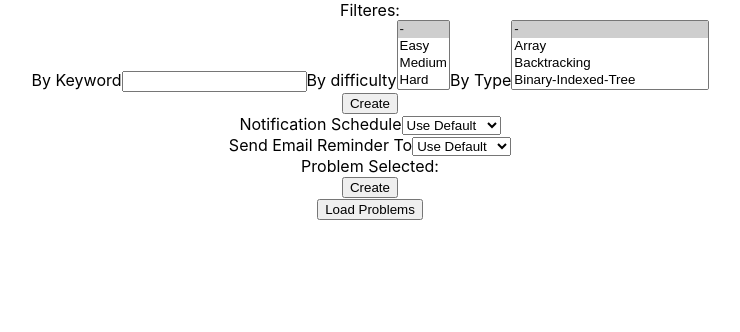
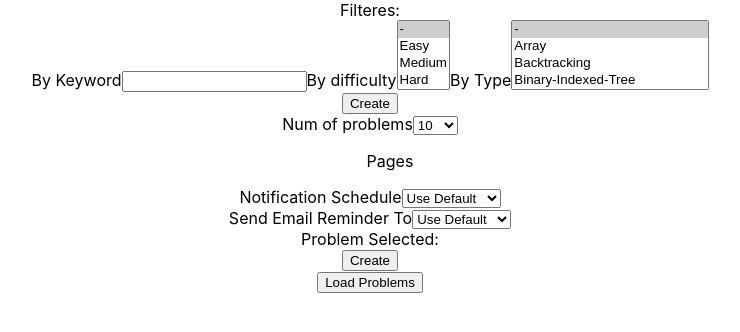
Before and after one commit to karin6543/TEMP, a React (Create React App) app: page / in a window 1280 px wide. Shown: the top 332 px of the page, without its empty margins (270-1010 px from the left). Built offline with nearby package versions, Linux system fonts and the light colour scheme.

Commit message:
pagination added

```diff
--- /dev/null
+++ b/src/Pagination.js
@@ -0,0 +1,31 @@
+import React from 'react'
+
+const Pagination = ({probPerpage, totalNum, paginate}) => {
+
+    const probNumbers = [];
+    console.log('in paginate', probPerpage, totalNum, paginate)
+    for (let i = 1; i <= Math.ceil(totalNum / probPerpage); i++){
+        probNumbers.push(i)
+    }
+    return (
+
+        <div >
+
+       <nav className>
+            <ul>
+            Pages
+            {probNumbers.map(number => (
+                <span key={number}>
+                    <button onClick={() => paginate(number)}>
+                        {number}
+                    </button>
+                </span>
+            ))}
+            </ul>
+
+       </nav>
+        </div>
+    )
+}
+
+export default Pagination;
--- a/src/Problems.js
+++ b/src/Problems.js
@@ -2,6 +2,7 @@ import axios from 'axios'
 import React, { Component, useRef, useState, useEffect } from 'react'
 import Problem from './Problem'
 import UserSchedule from './UserSchedule'
+import Pagination from './Pagination'
 
 function Problems() {
 
@@ -13,13 +14,14 @@ function Problems() {
     const [keywordFilter, setKeywordFilter] = useState([])
     const [diffFilter, setdiffFilter] = useState([])
     const [typeFilter, setTypeFilter] = useState([])
+    const [numPerPage, setnumPerPage] = useState(10)
+    const [currentPage, setcurrentPage] = useState(1)
 
     const idRef = useRef()
     const keywordRef = useRef()
     const diffRef = useRef()
     const typeRef = useRef()
-
-
+    const numRef = useRef()
 
 
 
@@ -58,7 +60,7 @@ function Problems() {
         let filterArr = []
         //1st - filter by keyword
         if(searchTerm !==''){
-            console.log('filter by keyword')
+
             filterArr = filterByKeyword(arr, searchTerm)
         }
         else{
@@ -66,23 +68,21 @@ function Problems() {
         }
         //2nd - filter by diff
         if(diffTerm !=='-'){
-            console.log('filter by diff')
+
             filterArr = filterByDifficulty(filterArr, diffTerm)
         }
         else{
             filterArr = filterArr
         }
         if(typeTerm !=='-'){
-            console.log('filter by type')
+
             filterArr = filterByType(filterArr, typeTerm)
         }
 
-
-        console.log('filtered arr', filterArr)
         setFilterArr(filterArr)
 
     }
-    console.log('current arr', filteredArr)
+
 
     function filterByKeyword(a, keyword){
         return a.filter((ele)=>{return ele.title.toLowerCase().indexOf(keyword.toLowerCase())!==-1})
@@ -95,7 +95,16 @@ function Problems() {
     function filterByType(a, t){
         return a.filter((ele)=>{return ele.type.indexOf(t)!==-1})}
 
+    function handleNum(){
+        setnumPerPage(parseInt(numRef.current.value))
+    }
+    function paginate(num){
+        setcurrentPage(num)
+    }
 
+    const endIndex = numPerPage*currentPage
+    const startIndex = endIndex - numPerPage
+    const problemDisplay = filteredArr.length>0? filteredArr.slice(startIndex, endIndex): []
     return (
         <div>
             <div>Filteres: {}</div>
@@ -175,16 +184,25 @@ function Problems() {
                         <option> Trie </option>
                         <option> Two-Pointers </option>
                         <option> Union-Find </option>
-
                     </select>
                 </div>
                 <button type="submit">
                Create</button>
             </form>
+            <div onChange={handleNum}>
+                <label>Num of problems</label>
+                    <select as="select" ref={numRef} single>
+                        <option selected="selected">10</option>
+                        <option>25</option>
+                        <option>50</option>
+                        <option >100</option>
+                    </select>
+            </div>
+            <Pagination probPerpage={numPerPage} totalNum={filteredArr.length} paginate={paginate} />
             <UserSchedule props={selectId}/>
             <button onClick={fetchData}>Load Problems</button>
 
-            {filteredArr.length>0? filteredArr.map(p=> <div ><Problem title={p.title} difficulty={p.difficulty} key={p.id} url={p.url} rate={p.rate} type={p.type}/><button onClick={onClickProb} id={p.id} title={p.title}>Select</button></div>):''}
+            {problemDisplay.length>0? problemDisplay.map(p=> <div ><Problem title={p.title} difficulty={p.difficulty} key={p.id} url={p.url} rate={p.rate} type={p.type}/><button onClick={onClickProb} id={p.id} title={p.title}>Select</button></div>):''}
 
 
         </div>
```
